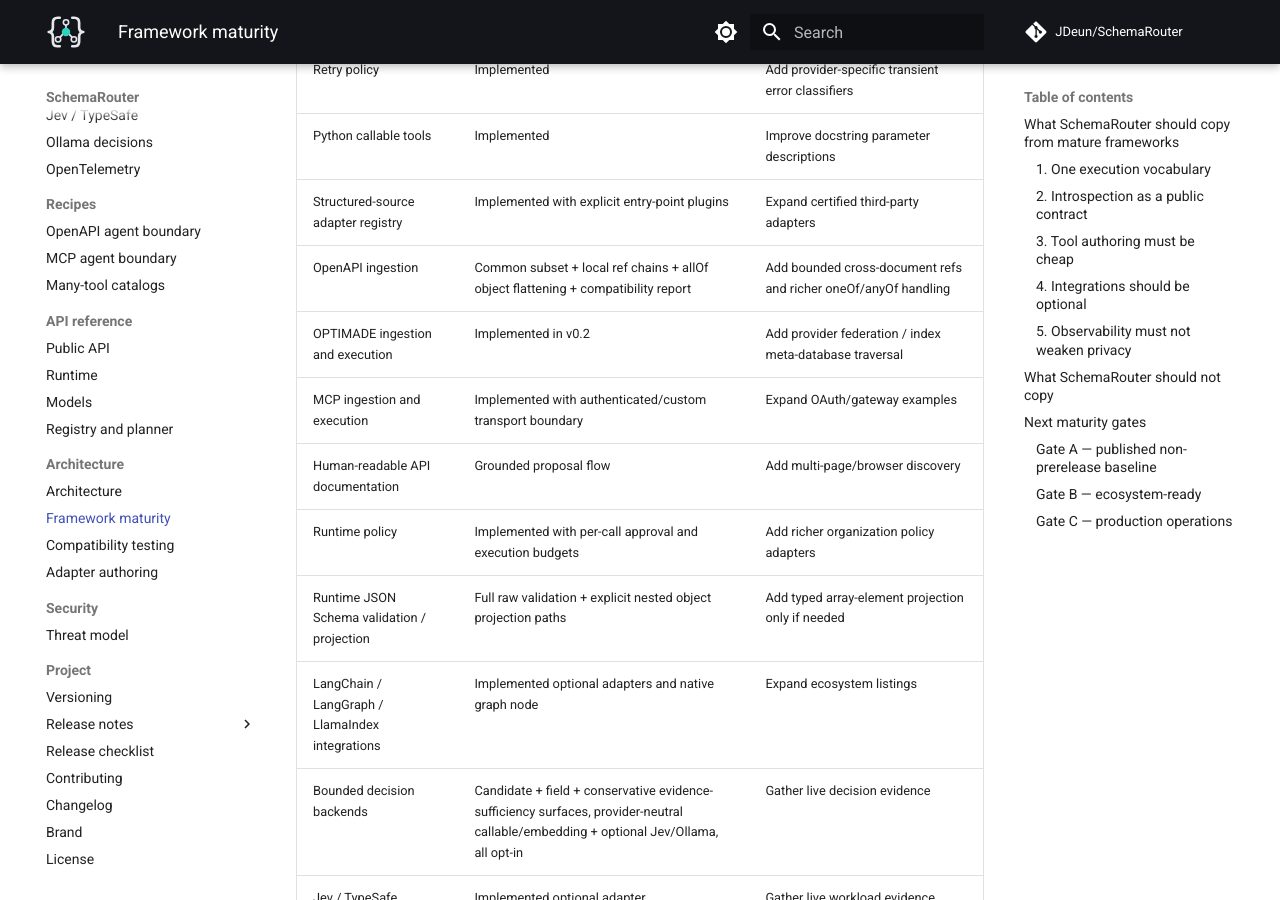
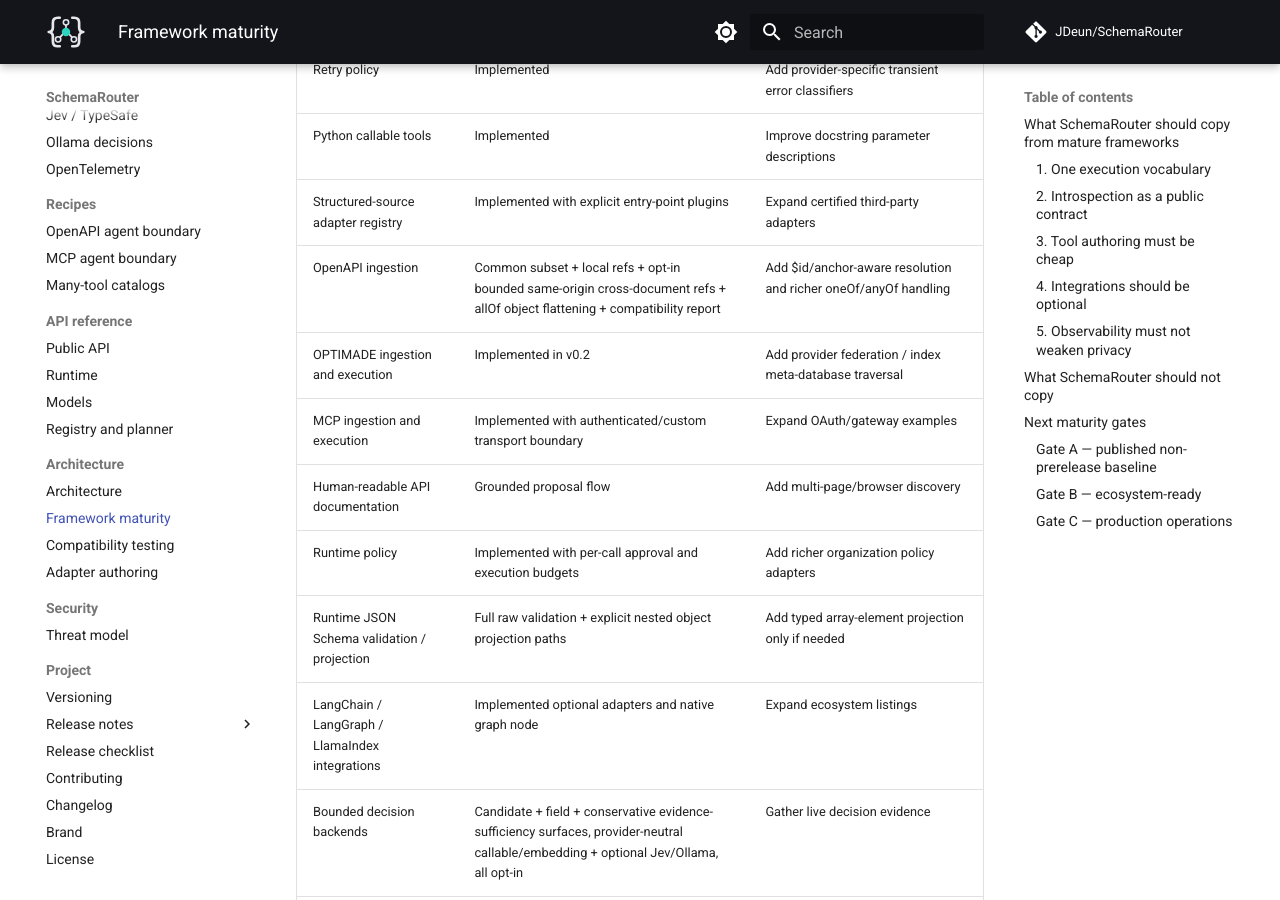
Before and after one commit to JDeun/SchemaRouter, an MkDocs documentation site: the page built from docs/framework-maturity.md, in a window 1280 px wide and 900 px high, scrolled down 810 px. Built offline with MkDocs 1.6.1 and Material for MkDocs 9.7.7, drawn with Linux system fonts in a browser that asks for light colours; comment, search, counter and statistics services are not loaded; some of the changed text lies outside the part shown.

Commit message:
docs: mark bounded OpenAPI external refs implemented

```diff
--- a/docs/framework-maturity.md
+++ b/docs/framework-maturity.md
@@ -18,7 +18,7 @@ This document tracks framework-level maturity rather than research metrics.
 | Retry policy | Implemented | Add provider-specific transient error classifiers |
 | Python callable tools | Implemented | Improve docstring parameter descriptions |
 | Structured-source adapter registry | Implemented with explicit entry-point plugins | Expand certified third-party adapters |
-| OpenAPI ingestion | Common subset + local ref chains + allOf object flattening + compatibility report | Add bounded cross-document refs and richer oneOf/anyOf handling |
+| OpenAPI ingestion | Common subset + local refs + opt-in bounded same-origin cross-document refs + allOf object flattening + compatibility report | Add $id/anchor-aware resolution and richer oneOf/anyOf handling |
 | OPTIMADE ingestion and execution | Implemented in v0.2 | Add provider federation / index meta-database traversal |
 | MCP ingestion and execution | Implemented with authenticated/custom transport boundary | Expand OAuth/gateway examples |
 | Human-readable API documentation | Grounded proposal flow | Add multi-page/browser discovery |
@@ -112,6 +112,7 @@ Completed locally:
 - exact-recall candidate index with registry-version cache invalidation and exhaustive parity tests;
 - 144-case multilingual/adversarial benchmark corpus;
 - OpenAPI compatibility reporting;
+- opt-in bounded same-origin cross-document OpenAPI reference bundling;
 - authenticated MCP transport boundary;
 - per-call approval and per-run execution budgets;
 - privacy-preserving OpenTelemetry exporter;
@@ -121,7 +122,7 @@ Still external or follow-up work:
 
 - upstream ecosystem listing/discussion requests;
 - broader live benchmark evidence;
-- bounded cross-document OpenAPI references and richer oneOf/anyOf planner handling.
+- richer OpenAPI `$id`/anchor semantics and oneOf/anyOf planner handling.
 
 ### Gate C — production operations
 
```
